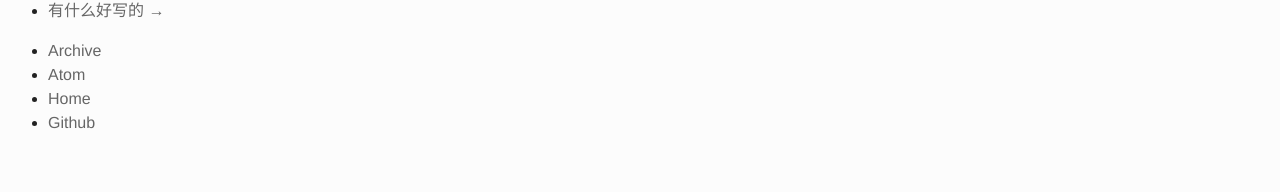
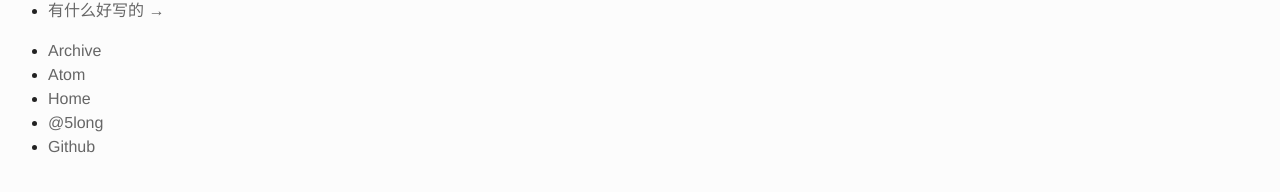
Before and after one commit to 5long/5long.github.io, a Jekyll site: the page built from _posts/2011-05-29-that-does-it.markdown, in a window 1280 px wide. Shown: the part 366-558 px from the top of the page. Built offline with Jekyll 4.4.1, drawn with Linux system fonts in a browser that asks for light colours; comment, search, counter and statistics services are not loaded.

Commit message:
Go for Twitter

```diff
--- a/_includes/footer.html
+++ b/_includes/footer.html
@@ -2,5 +2,6 @@
   <li><a href="{{ site.baseurl }}archive.html">Archive</a></li>
   <li><a href="{{ site.baseurl }}atom.xml">Atom</a></li>
   <li><a href="{{ site.baseurl }}">Home</a></li>
+  <li><a href="https://twitter.com/5long">@5long</a></li>
   <li><a href="https://www.github.com/5long">Github</a></li>
 </ul>
```
